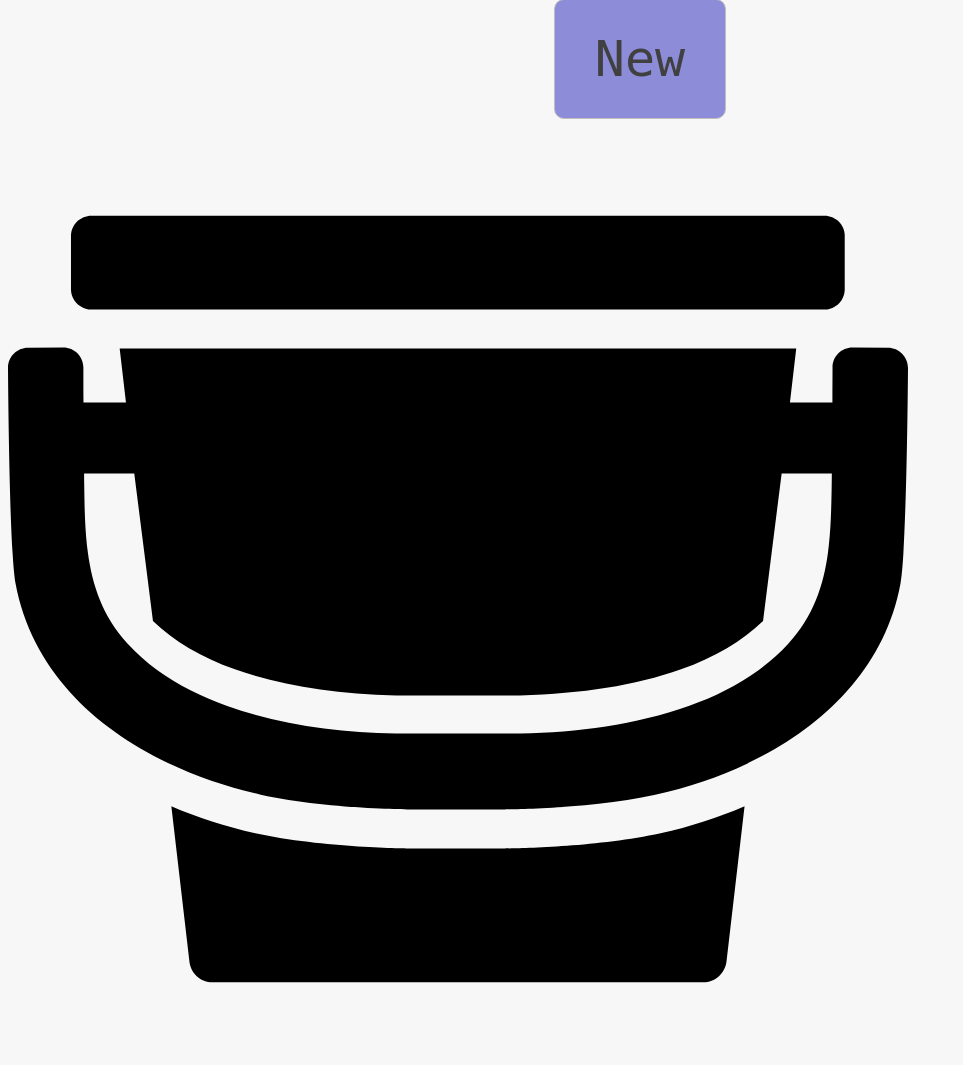
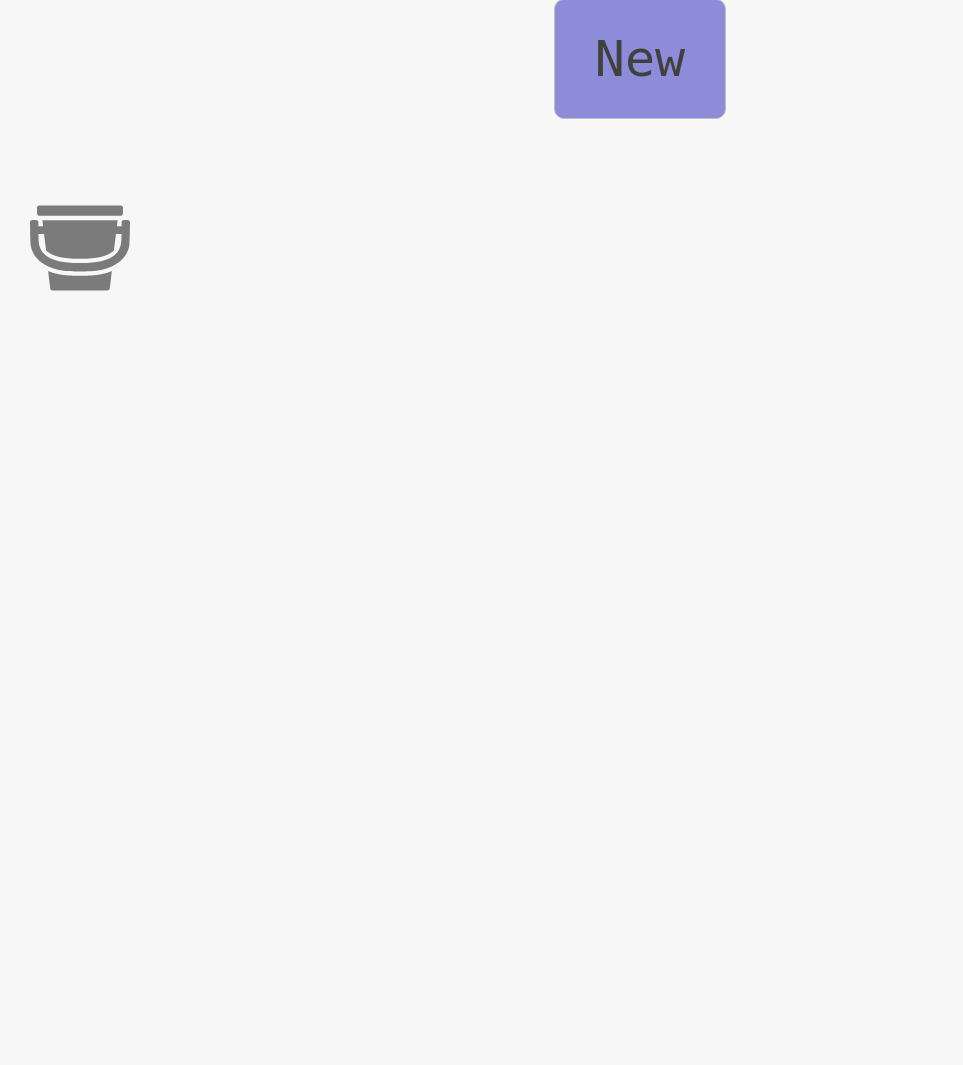
Before and after one commit to bryanchambers/buckets, a Flask app: page / in a window 1280 px wide. Shown: the part 464-1529 px from the top of the page, without its empty margins (0-963 px from the left). After the commit the page ends 755 px from the top, so only its background shows below. Run offline with Flask 2, Linux system fonts and the light colour scheme; data that the repository does not hold is empty; some libraries are stand-ins or nearby versions.

Commit message:
Updated home styling

```diff
--- a/static/style.css
+++ b/static/style.css
@@ -123,3 +123,29 @@ button {
     text-align: center;
 
 }
+
+
+
+
+
+
+
+
+
+
+
+/* Old CSS */
+
+
+
+
+#home {
+    position: fixed;
+    left: 30px;
+	bottom: 30px;
+}
+
+#home img {
+	height: 100px;
+	opacity: 0.5;
+}
```
